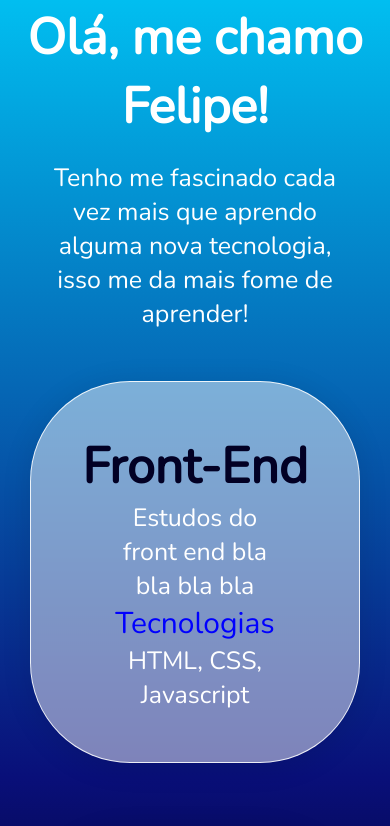
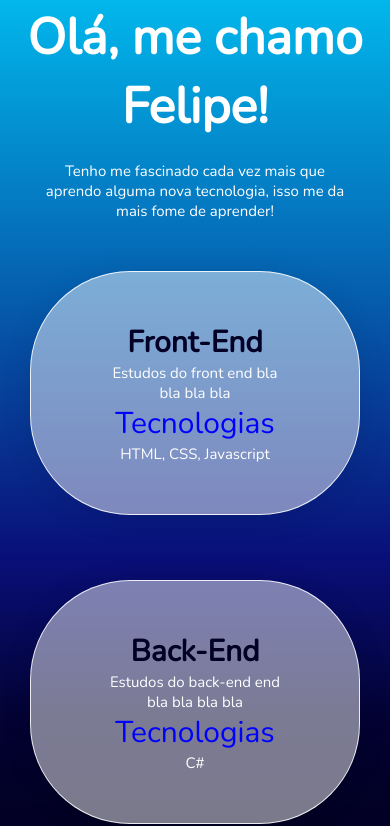
Before and after one commit to devfelipenunes/portfolioJs, a website: page index.html in a window 390 px wide. Shown: the part 763-1589 px from the top of the page. Drawn offline with nearby package versions, Linux system fonts and the light colour scheme.

Commit message:
Responsive

```diff
--- a/style.css
+++ b/style.css
@@ -323,3 +323,14 @@ footer .icons .bi{
     color: white;
     cursor: pointer;
 }
+@media screen and (max-width: 600px) {
+    h1{
+        font-size: 30px;
+    }
+    h2,h3{
+        font-size: 30px;
+    }
+    p{
+        font-size: 15px;
+    }
+}
```
